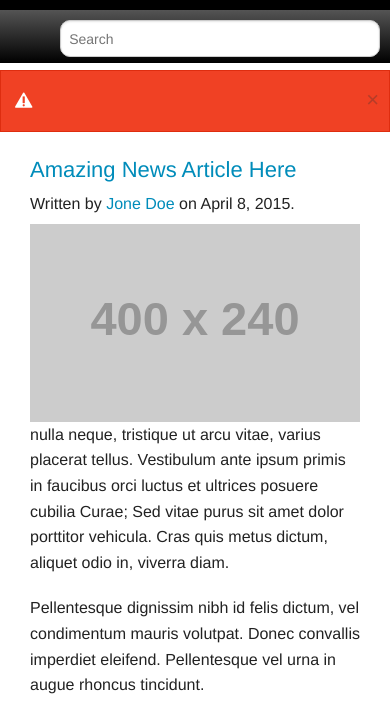
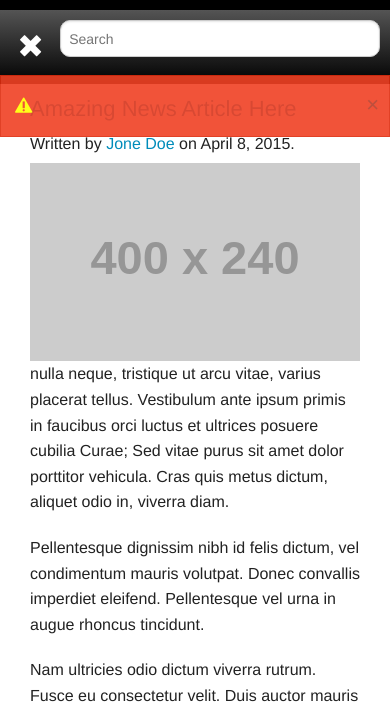
Before and after one commit to abrahamgrubin/SIBpartner-project, a website: page index.html in a window 390 px wide. Both pictures are taken after a click on the link "Search". Shown: the part 50-764 px from the top of the page. Drawn offline with Linux system fonts and the light colour scheme; no server answers; placeholder pictures from the web are drawn by us.

Commit message:
fixing more shit

```diff
--- a/css/style.css
+++ b/css/style.css
@@ -87,7 +87,7 @@
     .icon-bar .exit {
       display: none;
       height: 100%;
-      width: 15%;
+      width: 14%;
       background: none; }
 
   .breakingNews {
@@ -120,6 +120,20 @@
     background-color: #fff;
     opacity: .2;
   }
+  .alert-box{
+  position: absolute;
+  width: 100%;
+  z-index: 998;
+  opacity: 0.9;
+  top: 125px;
+}
+.fi-alert{
+  color: yellow;
+}
+.fi-x{
+  font-size: 10px;
+}
+
 }
   /*kai's css*/
 
--- a/index.html
+++ b/index.html
@@ -69,7 +69,7 @@
       <!-- Mobile Nav Bar -->
     <div class="row">
       <nav class="icon-bar five-up">
-        <button class="exit"><img src="images/whiteexit.png"></button>
+        <button class="exit"><i class="fi-x"></i></button>
         <input type="search" placeholder="Search">
         <a class="item left-off-canvas-toggle">
           <img src="images/menu.png">
@@ -205,13 +205,12 @@
         <script>
         $(document).ready(function(){
           $("nav a:last-child").click(function(){
-            $("nav a:nth-child(n+3)").hide();
+            $("nav a").hide();
             $("input").show();
-          })
-          $("input:focus").click(function(){
-            $("input").hide();
+            $(".exit").show();
           })
 
+          $
           $('#content').infinitescroll({
             navSelector: "#next:last",
             nextSelector: "#next:last",
```
Also changed, not shown: 1 other file.
